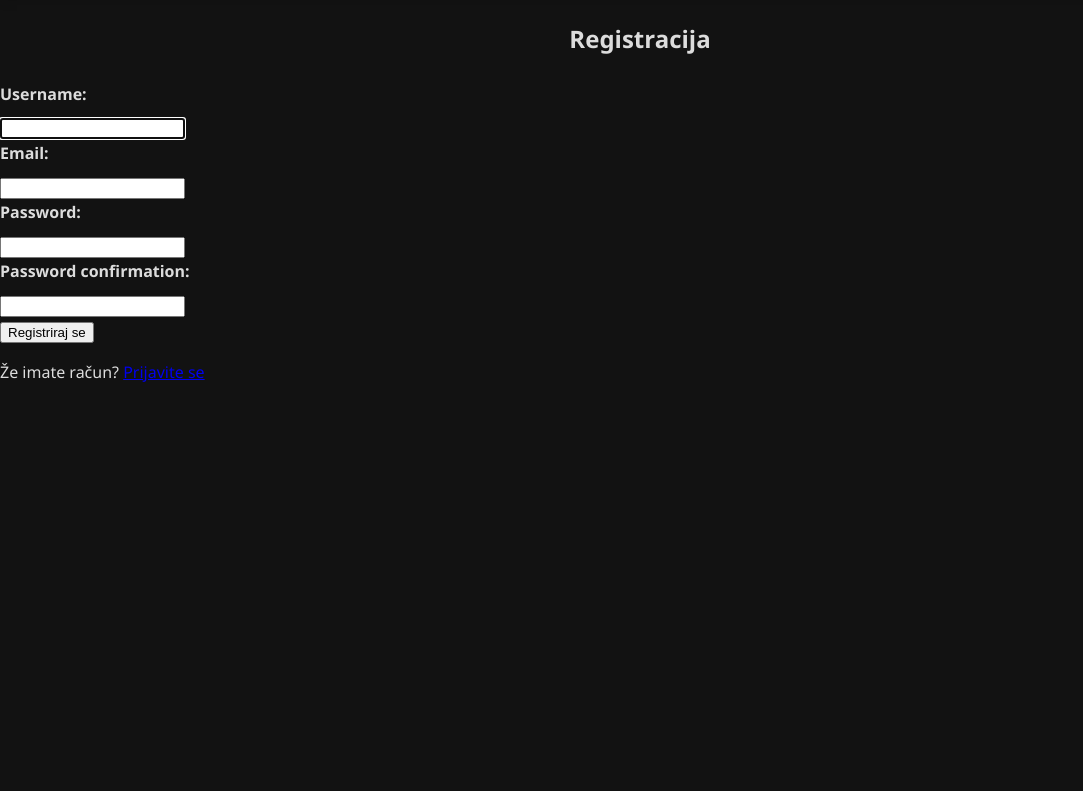
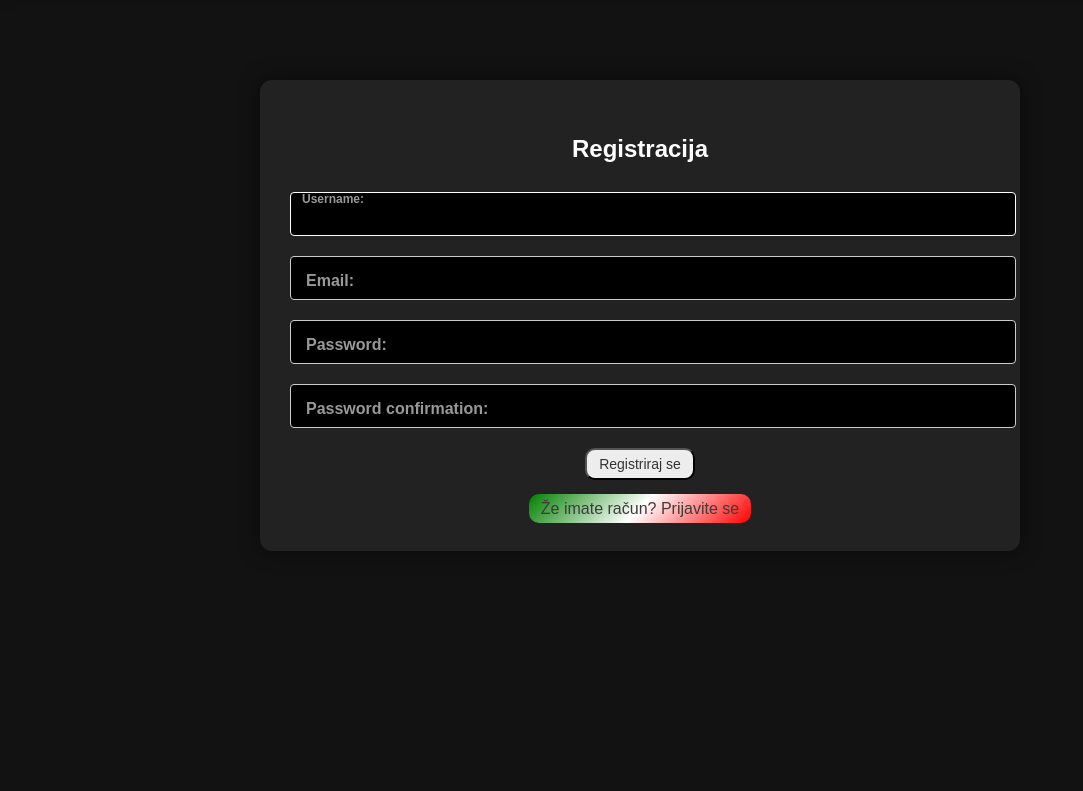
Before and after one commit to HeraZ14/Sentjur3230, a Django app: page /register/ in a window 1280 px wide. Shown: the part 80-871 px from the top of the page, without its empty margins (0-1083 px from the left). Run offline with Django 5.2, Linux system fonts and the light colour scheme; some libraries are stand-ins or nearby versions.

Commit message:
Vizuala, logout pageu dodana logika + message

```diff
--- a/accounts/templates/registration/logout.html
+++ /dev/null
@@ -1,6 +0,0 @@
-{% extends "base.html" %}
-
-{% block content %}
-  <h2>Odjava uspešna</h2>
-  <p>Hvala, da ste obiskali. <a href="{% url 'login' %}">Prijavite se ponovno</a>.</p>
-{% endblock %}
--- a/accounts/templates/registration/password_reset.html
+++ b/accounts/templates/registration/password_reset.html
@@ -1,6 +1,6 @@
 {% extends 'base.html' %}
 {% block content %}
-<h2>Ponastavi geslo</h2>
+<h2>Ka si geslo pozab? </h2>
 <form method="post">
   {% csrf_token %}
   {{ form.as_p }}
--- a/accounts/templates/registration/register.html
+++ b/accounts/templates/registration/register.html
@@ -1,29 +1,32 @@
 {% extends "base.html" %}
-
+{% load widget_tweaks %}
 {% block content %}
-<div class="min-h-screen flex items-center justify-center bg-gray-900">
-    <div class="bg-gray-800 p-8 rounded-lg shadow-xl w-full max-w-md transform transition-all duration-300 hover:scale-105">
-        <h2 class="text-3xl font-bold text-white mb-6 text-center">Registracija</h2>
+<div class="poll-container">
+        <h2>Registracija</h2>
         {% if messages %}
-            <div class="mb-4">
-                {% for message in messages %}
-                    <div class="bg-green-600 text-white p-4 rounded-lg {{ message.tags }} transition-opacity duration-300">
-                        {{ message }}
-                    </div>
-                {% endfor %}
-            </div>
+        <div class="message-container">
+            {% for message in messages %}
+                <div class="alert alert-{{ message.tags }}">
+                    {{ message }}
+                </div>
+            {% endfor %}
+        </div>
         {% endif %}
         {% if form.errors %}
             <div class="bg-red-600 text-white p-4 rounded-lg mb-4">
                 Prosimo, popravite napake v obrazcu.
             </div>
         {% endif %}
-        <form method="post" class="space-y-4">
+        <form method="post">
             {% csrf_token %}
              {% for field in form %}
         <div>
-            {{ field.label_tag }}
-            {{ field }}
+
+            <div class="form-group-floating">
+            {{ field|add_class:"input-floating" }}
+            <label {{ field.label_tag }}</label>
+            </div>
+
             {% for error in field.errors %}
                 <div style="color:red;">{{ error }}</div>
             {% endfor %}
@@ -33,9 +36,8 @@
             {% for error in form.non_field_errors %}
         <div style="color:red;">{{ error }}</div>
             {% endfor %}
-            <button type="submit" class="w-full bg-blue-600 text-white p-3 rounded-lg hover:bg-blue-700 transition-colors duration-200">Registriraj se</button>
+            <button type="submit" class="signin_button" style="margin-bottom: 1rem;">Registriraj se</button>
         </form>
-        <p class="mt-4 text-center text-gray-400">Že imate račun? <a href="{% url 'login' %}" class="text-blue-400 hover:underline">Prijavite se</a></p>
+    <a href="{% url 'login' %}" class="tricolor-button-register" >Že imate račun? Prijavite se</a>
     </div>
-</div>
 {% endblock %}
--- a/accounts/urls.py
+++ b/accounts/urls.py
@@ -1,13 +1,13 @@
 from django.urls import path
 from . import views
-from .views import profile_view
+from .views import profile_view, custom_login, custom_logout
 from django.contrib.auth import views as auth_views
 
 urlpatterns = [
     path('register/', views.register, name='register'),
     path('profile/', profile_view, name='profile'),
-    path('accounts/login/', auth_views.LoginView.as_view(template_name='registration/login.html'), name='login'),
-    path('logout/', auth_views.LogoutView.as_view(next_page='login'), name='logout'),
+    path('accounts/login/', custom_login.as_view(), name='login'),
+    path('logout/', custom_logout.as_view(), name='logout'),
 
     # Forgot password flow:
     path('password-reset/', auth_views.PasswordResetView.as_view(template_name='registration/password_reset.html'),
--- a/accounts/views.py
+++ b/accounts/views.py
@@ -1,8 +1,10 @@
+from django.contrib.auth.views import LogoutView, LoginView
 from django.shortcuts import render, redirect
 from django.contrib.auth import login, logout
 from .forms import CustomUserCreationForm
 from django.contrib.auth.decorators import login_required
 from django.shortcuts import render
+from django.contrib import messages
 
 def register(request):
     if request.method == "POST":
@@ -19,9 +21,12 @@
 def profile_view(request):
     return render(request, 'registration/profile.html')
 
-def custom_login(request):
-    return render(request, 'registration/login.html')
+class custom_login(LoginView):
+    template_name = 'registration/login.html'
+    def get(self, request, *args, **kwargs):
+        if request.GET.get('logout') == '1':
+            messages.success(request, "Odjava uspešna. Hvala za obisk metropole.")
+        return super().get(request, *args, **kwargs)
 
-def custom_logout(request):
-    logout(request)
-    return render(request, 'registration/logout.html')
+class custom_logout(LogoutView):
+    next_page = '/accounts/login/?logout=1'
--- a/spletka/admin.py
+++ b/spletka/admin.py
@@ -4,4 +4,4 @@
 @admin.register(Idea)
 class IdeaAdmin(admin.ModelAdmin):
     list_display = ('name', 'email', 'submitted_at')
-    search_fields = ('name', 'email', 'idea_text')
+    search_fields = ('name', 'email', 'idea')
--- a/spletka/models.py
+++ b/spletka/models.py
@@ -3,8 +3,8 @@
 class Idea(models.Model):
     name = models.CharField(max_length=100)
     email = models.EmailField()
-    idea_text = models.TextField()
+    idea = models.TextField()
     submitted_at = models.DateTimeField(auto_now_add=True)
 
     def __str__(self):
-        return f"{self.name} – {self.idea_text[:30]}"
+        return f"{self.name} – {self.idea[:30]}"
--- a/spletka/settings.py
+++ b/spletka/settings.py
@@ -41,6 +41,7 @@
     'store',
     'accounts',
     'zajebancija',
+    'widget_tweaks',
 ]
 LOGIN_REDIRECT_URL = '/profile/'     # ali karkoli
 LOGOUT_REDIRECT_URL = '/accounts/login/'
--- a/static/css/style.css
+++ b/static/css/style.css
@@ -215,6 +215,18 @@
     width: 160px;
 }
 
+.tricolor-button-register {
+    background: linear-gradient(135deg, green, white, red);
+    text-decoration: none;
+    color: #3e3b3a;
+    text-align: center;
+    padding: 6px 12px;
+        border-radius: 10px;
+        cursor: pointer;
+        margin-top: 1rem;
+}
+
+
 /*Product cards*/
 
 .product-grid {
@@ -330,6 +342,10 @@
   display: block;
   width: fit-content; /* ali določena širina, npr. 300px */
   margin: 0 auto;
+    margin: 80px auto;
+    padding: 30px;
+    font-family: Arial, sans-serif;
+    text-align: center;
 }
 .vozek_button {
   background-color: #333;
@@ -494,7 +510,6 @@
     box-shadow: 0 0 20px rgba(0,0,0,0.5);
     font-family: Arial, sans-serif;
     text-align: center;
-    margin-bottom: 10px;
   }
 
   .poll-title {
@@ -525,18 +540,6 @@
   cursor: pointer;
 }
 
-
-.tricolor-button-dvoboj {
-    background: linear-gradient(135deg, green, white, red);
-    margin-bottom: 20px;
-    width: 100%;
-  color: black;
-  padding: 15px 30px;
-  border: none;
-  border-radius: 8px;
-  font-weight: bold;
-  cursor: pointer;
-}
 
 .left-area {
   float: left;
--- a/zajebancija/views.py
+++ b/zajebancija/views.py
@@ -16,7 +16,6 @@
 
         da_count = (PollOption.objects.get(id=1)).votes
         ne_count = (PollOption.objects.get(id=2)).votes
-        print(da_count, ne_count)
         total = da_count + ne_count
         da_procent = (da_count / total) * 100
         ne_procent = (ne_count / total) * 100
```
Also changed, not shown: accounts/templates/registration/login.html (+7 -3 lines), spletka/forms.py (added, +7 -0 lines), spletka/templates/kontakt.html (+15 -10 lines), spletka/views.py (+12 -1 lines), store/templates/shop/smarski-merch.html (+0 -10 lines), spletka/migrations/0002_rename_idea_text_idea_idea.py (added).
